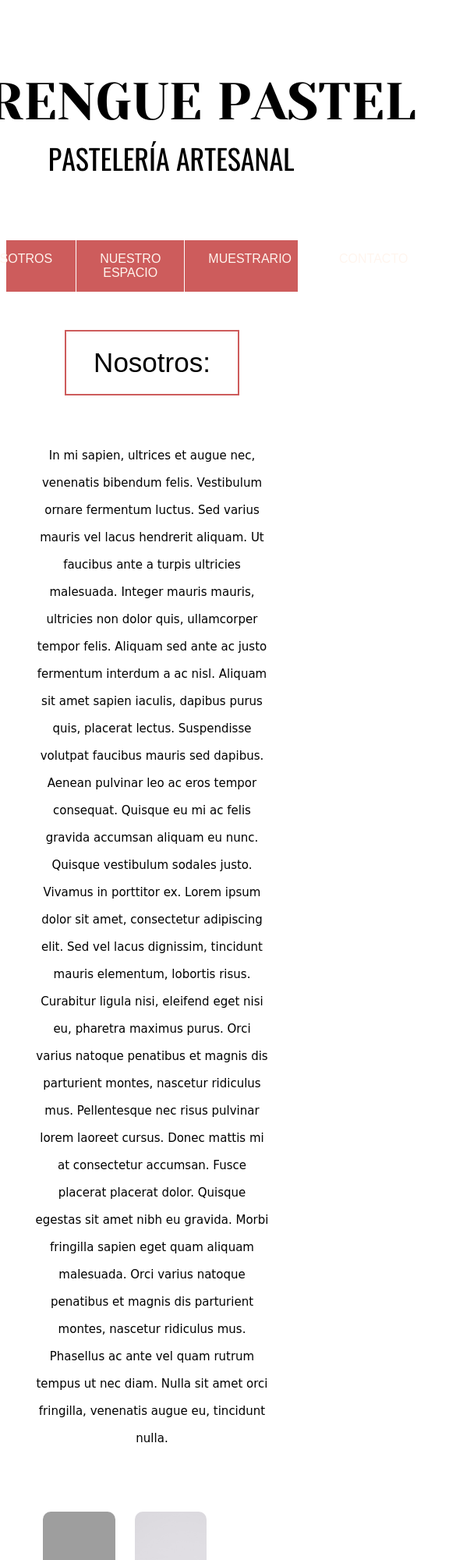
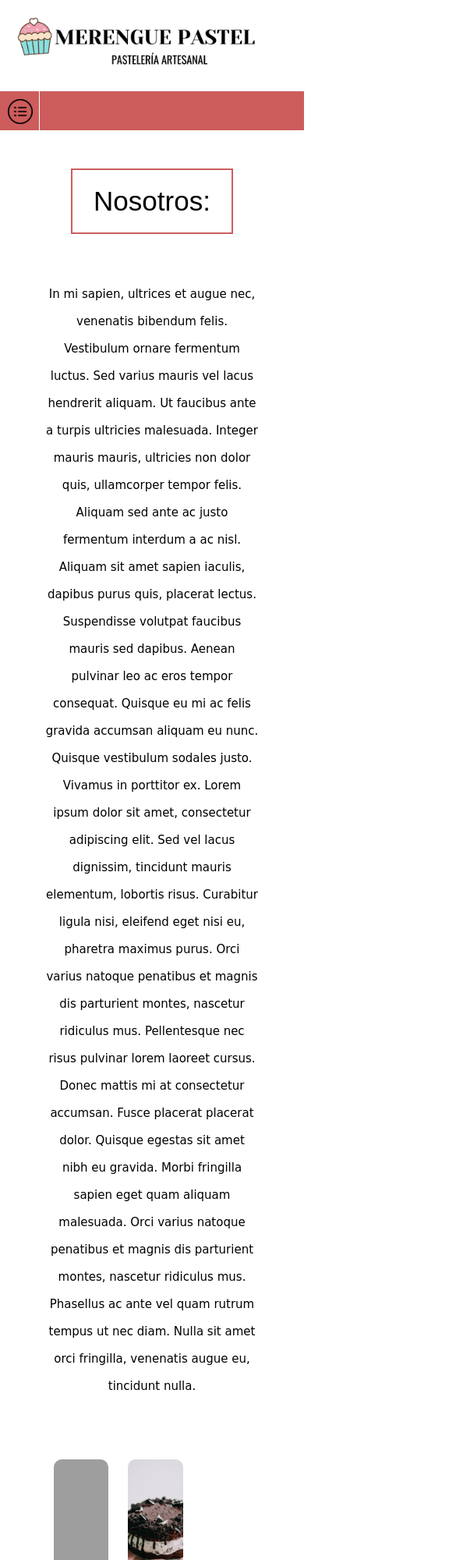
Before and after one commit to MelSept/second-project, a plain HTML site: page PAGES/nosotros.html in a window 390 px wide. Shown: the top 2000 px of the page at 78% size, 585 px wide, since content can reach past the window. Drawn offline with Linux system fonts and the light colour scheme; grey boxes are pictures that could not be loaded.

Commit message:
responsive

```diff
--- a/CSS/contacto.css
+++ b/CSS/contacto.css
@@ -5,14 +5,14 @@
 }
 
  .footer .deg-footer {
-     position: absolute;
+
      width: 100%;
      height: 100%;
      background: rgb(255, 255, 255);
  }
 
  .footer .ejeZfooter{
-     position: relative;
+
      width: 100%;
      height: auto;
      padding-bottom: 100px;
--- a/CSS/inicio.css
+++ b/CSS/inicio.css
@@ -1,5 +1,5 @@
 body {
-    margin: o;
+    margin: 0;
     font-family: sans-serif;
 }
 header {
@@ -32,7 +32,7 @@ header label:hover {
     }
 
     .img-header .welcome img {
-     height: auto;
+     height: 90%;
 
     }
 
@@ -88,3 +88,49 @@ header label:hover {
     color: rgb(2, 2, 2);
     font-size: 20px;
 }
+
+@media (max-width:768px) {
+
+    header label {
+        display: block;
+    }
+
+    .menu {
+        position: absolute;
+        background: indianred;
+        width: 70%;
+        margin-left: -100%;
+        transition: all 0.5s;
+    }
+
+    .menu .list-container .lists{
+        flex-direction: column;
+    }
+
+    .menu li {
+        border-top: 1px solid #fff;
+    }
+
+    #btn-menu:checked ~ .menu {
+        margin: 0;
+
+    }
+
+    .img-header .welcome img {
+
+        width: 100%;
+        height: 100%;
+
+
+       }
+
+    .footer-text p{
+
+      font-size: 15px;
+    }
+
+
+
+
+
+}
--- a/CSS/muestrario.css
+++ b/CSS/muestrario.css
@@ -1,8 +1,8 @@
 .muestrario{
-    position: relative;
+
     width: 100%;
     height: 100%;
-    margin-top: 100px;
+    margin-top: 40px;
 }
 
 
@@ -31,7 +31,7 @@
     display: flex;
     justify-content: center;
     flex-wrap: wrap;
-    margin-top: 80px;
+    margin-top: 50px;
     padding-bottom: 100px;
 }
 
--- a/CSS/navigator.css
+++ b/CSS/navigator.css
@@ -1,5 +1,4 @@
 /** Menu de navegacion **/
-
 
 .list-container .lists{
    margin:0;
@@ -112,31 +111,18 @@
 }
 
 
-@media (max-width:768px) {
+@media screen and (max-width:768px) {
 
-    header label {
-        display: block;
-    }
+    .Inicio .box-inicio{
 
-    .menu {
-        position: absolute;
-        background: indianred;
-        width: 70%;
-        margin-left: -100%;
-        transition: all 0.5s;
-    }
-
-    .menu .list-container .lists{
+        width: 100%;
+        display: flex;
         flex-direction: column;
-    }
-
-    .menu li {
-        border-top: 1px solid #fff;
-    }
-
-    #btn-menu:checked ~ .menu {
-        margin: 0;
+        justify-content: center;
+        align-items: center;
 
     }
 
+
+
 }
--- a/CSS/nosotros.css
+++ b/CSS/nosotros.css
@@ -67,3 +67,27 @@
 
     filter: drop-shadow(0 0 0.75rem crimson);
    }
+
+   @media (max-width:768px) {
+
+    .Nosotros .info-container{
+
+        width: 70%;
+        margin: auto;
+        display: flex;
+        justify-content: center;
+
+    }
+
+    .Nosotros .info-container .about-gallery img{
+        width: 26%;
+        height: 200px;
+        object-fit: cover;
+        margin: 20px 10px;
+        border-radius: 10px;
+        cursor: pointer;
+        display: auto;
+       }
+
+
+   }
```
Also changed, not shown: CSS/nuestroespacio.css (+13 -0 lines), index.html (+13 -15 lines).
